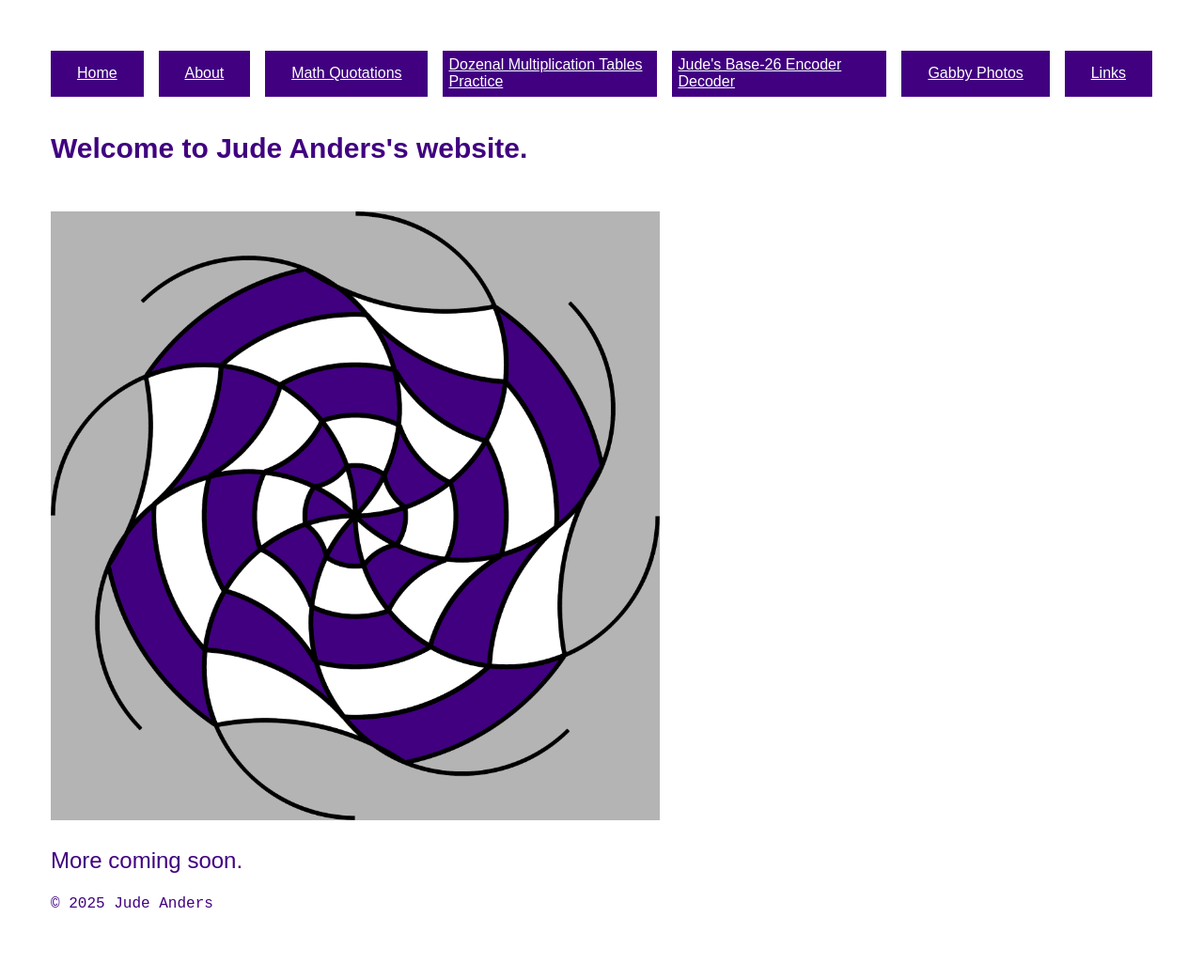
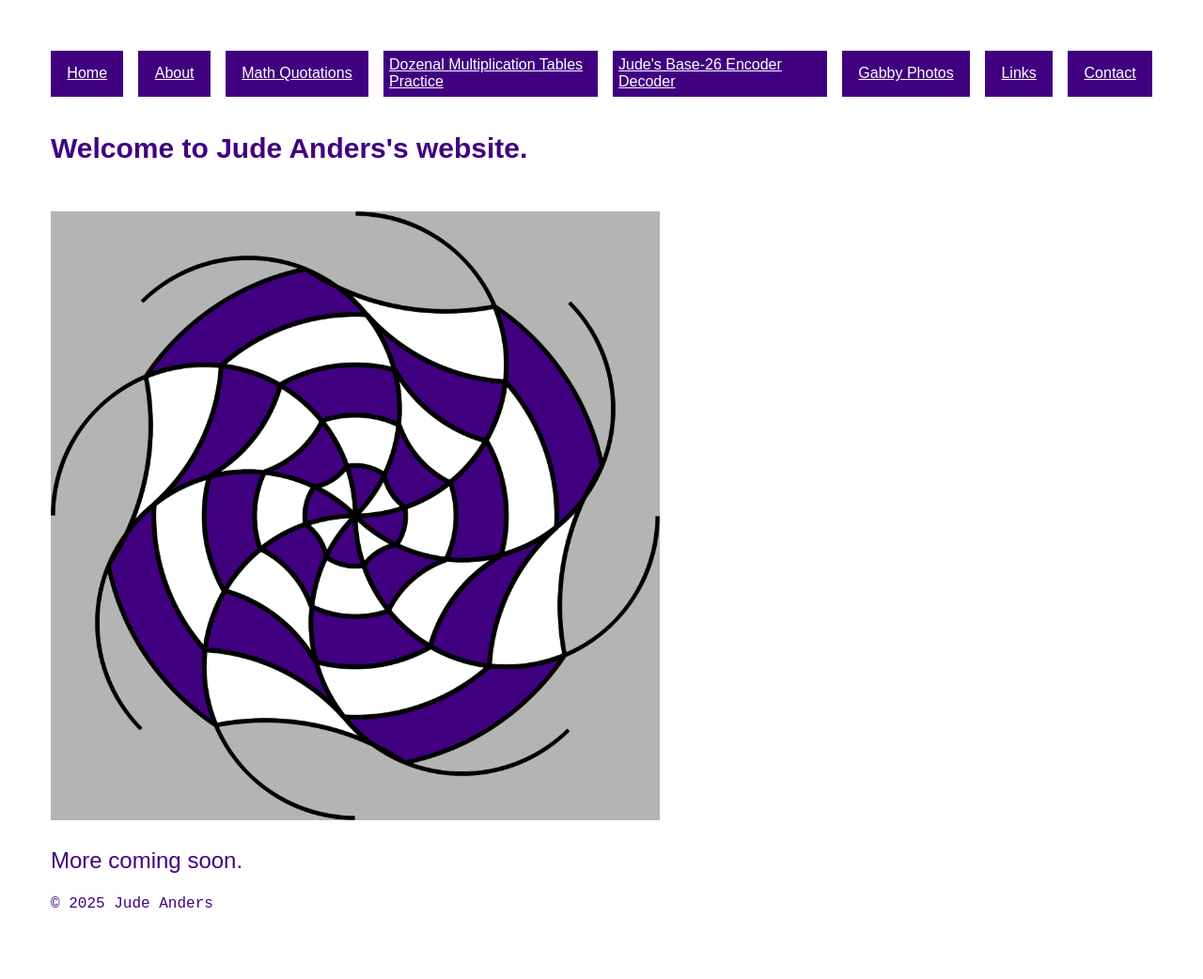
Before and after one commit to 1anderj/judeanders-website, a Jekyll site: the page built from index.html, in a window 1280 px wide. Shown: the whole page at 94% size. Built offline with Jekyll 4.4.1, drawn with Linux system fonts in a browser that asks for light colours; some web fonts are replaced.

Commit message:
add contact menu

```diff
--- a/_layouts/default.html
+++ b/_layouts/default.html
@@ -24,6 +24,7 @@
       <a class="menu-link" href="/encoder-decoder/">Jude's Base-26 Encoder Decoder</a>
       <a class="menu-link" href="/gabby/">Gabby Photos</a>
       <a class="menu-link" href="/links/">Links</a>
+      <a class="menu-link" href="/contact/">Contact</a>
     </div>
     {{ content }}
     <footer id="footer">
```
